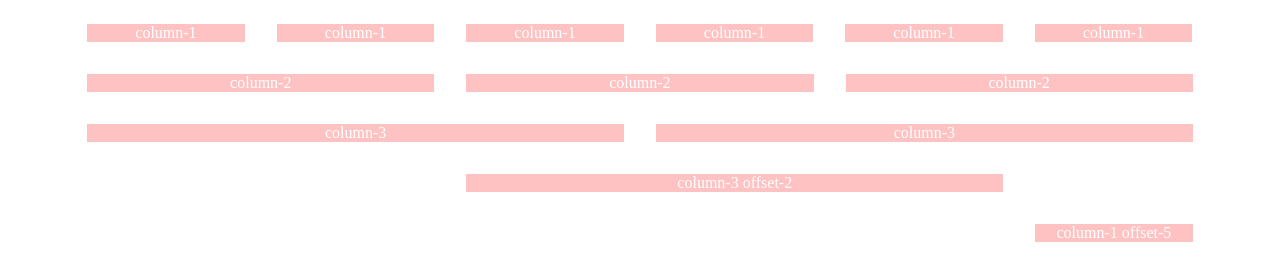
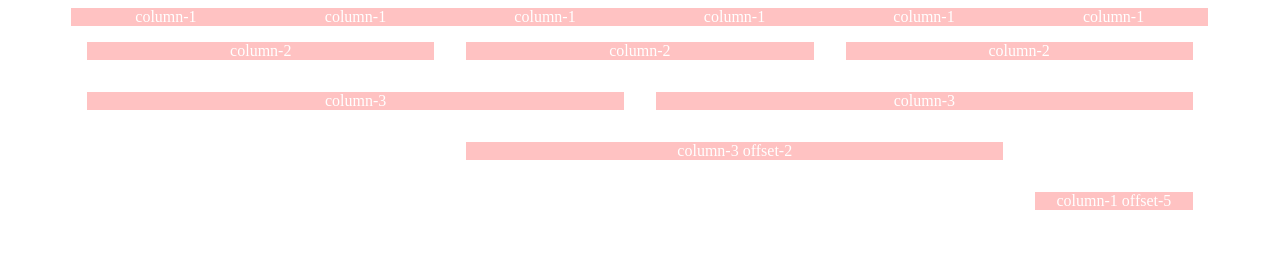
Before and after one commit to jaumecapdevila/inthebones, a website: page index.html in a window 1280 px wide. Drawn offline with Linux system fonts and the light colour scheme.

Commit message:
Add a new class to remove the padding of the columns

```diff
--- a/index.html
+++ b/index.html
@@ -18,22 +18,22 @@
 </head>
 <div class="grid">
     <div class="grid__row">
-        <div class="column-1">
+        <div class="column-1 u-no-gutter">
             <p>column-1</p>
         </div>
-        <div class="column-1">
+        <div class="column-1 u-no-gutter">
             <p>column-1</p>
         </div>
-        <div class="column-1">
+        <div class="column-1 u-no-gutter">
             <p>column-1</p>
         </div>
-        <div class="column-1">
+        <div class="column-1 u-no-gutter">
             <p>column-1</p>
         </div>
-        <div class="column-1">
+        <div class="column-1 u-no-gutter">
             <p>column-1</p>
         </div>
-        <div class="column-1">
+        <div class="column-1 u-no-gutter">
             <p>column-1</p>
         </div>
     </div>
--- a/scss/_columns.scss
+++ b/scss/_columns.scss
@@ -4,7 +4,9 @@
     padding: $mobile-column-gutter;
     box-sizing: border-box;
 }
-
+.u-no-gutter{
+    @include no-gutter();
+}
 .column-1 {
     width: $mobile-column-1;
 }
--- a/scss/inthebones.scss
+++ b/scss/inthebones.scss
@@ -2,6 +2,7 @@
 
 @import "mixins/clearfix";
 @import "mixins/margin-auto";
+@import "mixins/no-gutter";
 @import "variables";
 @import "container";
 @import "row";
--- /dev/null
+++ b/scss/mixins/_no-gutter.scss
@@ -0,0 +1,3 @@
+@mixin no-gutter() {
+  padding: 0 !important;
+}
```
Also changed, not shown: dist/css/inthebones.css.
